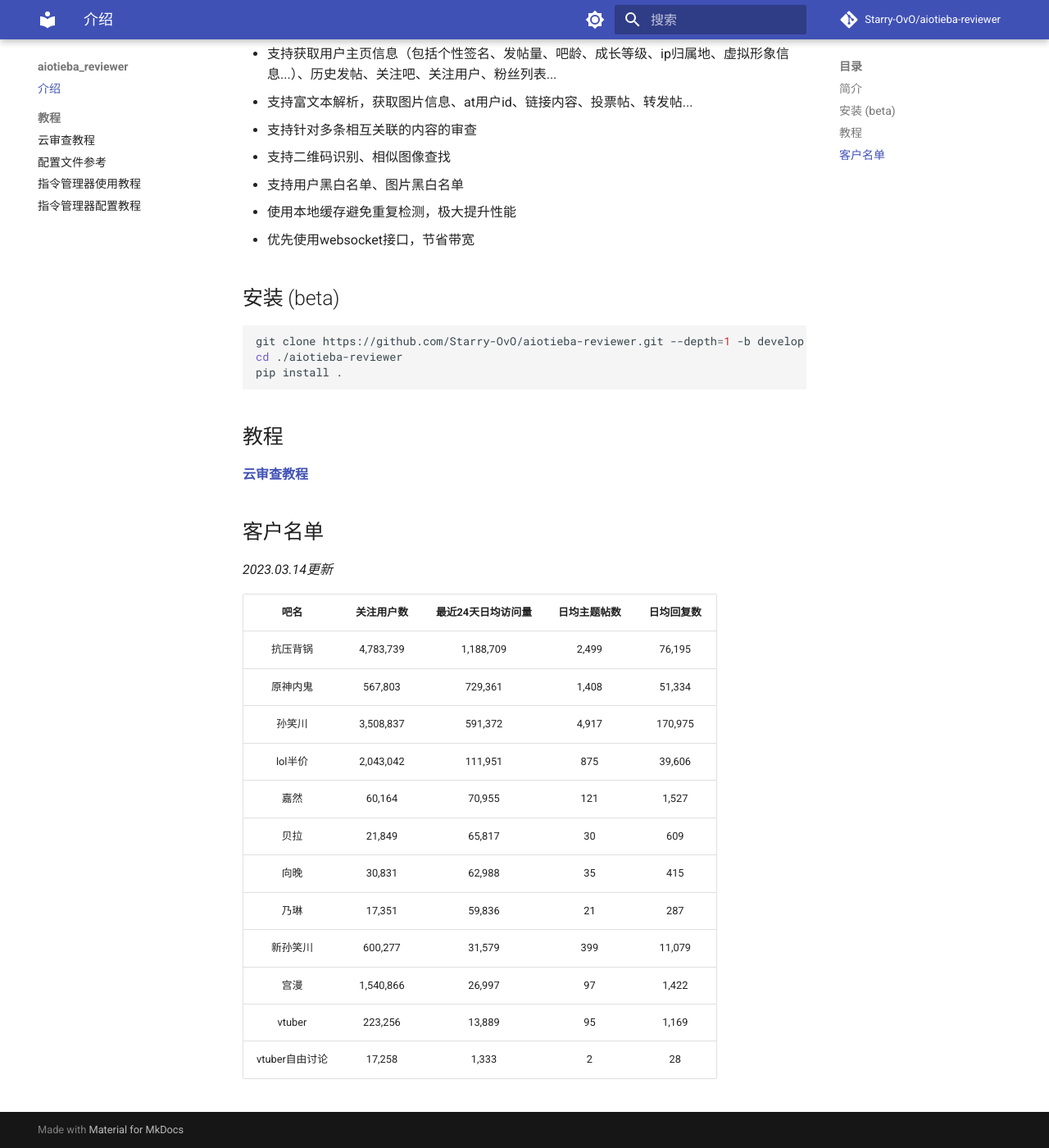
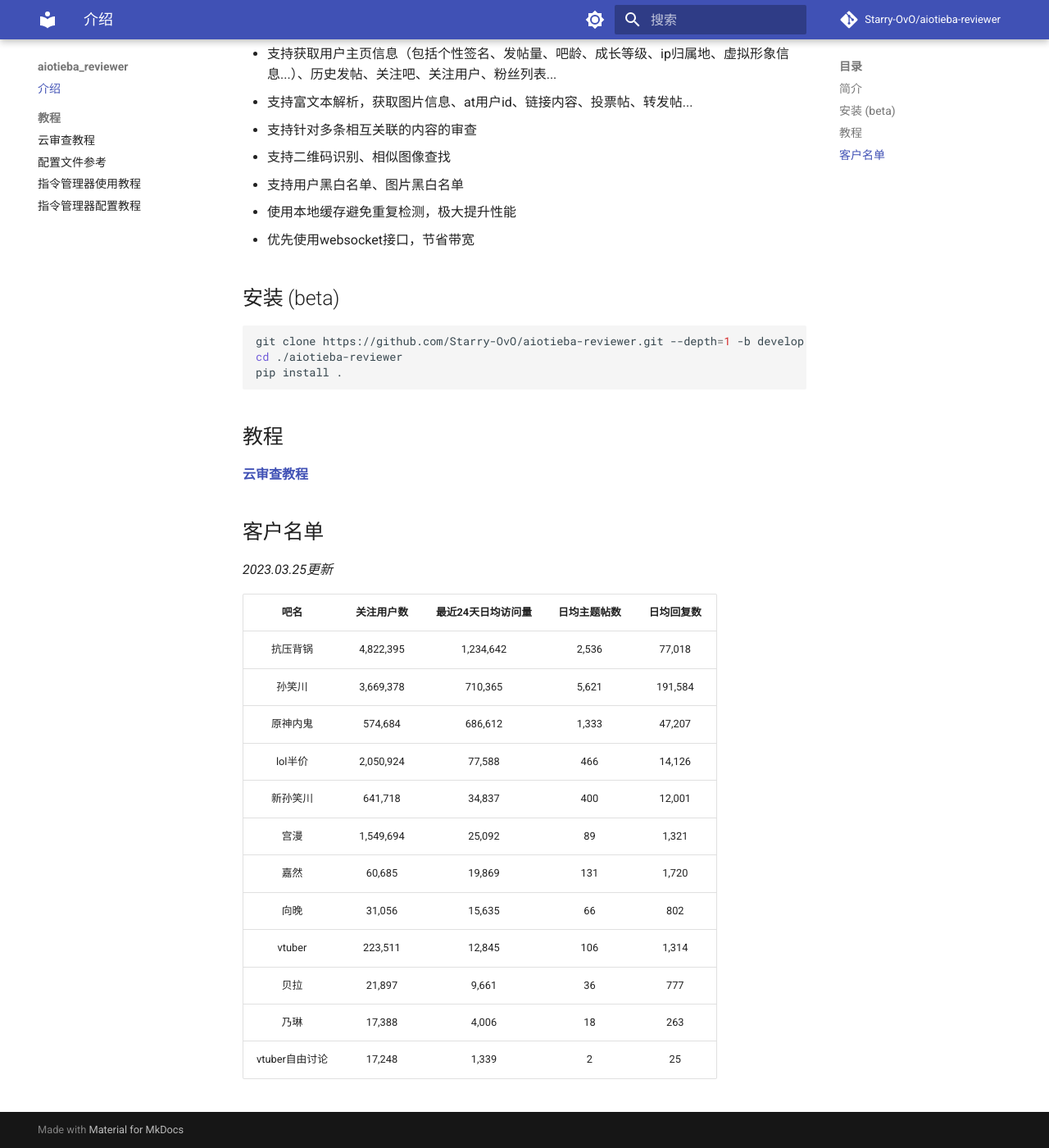
Before and after one commit to lumina37/aiotieba-reviewer, an MkDocs documentation site: the page built from docs/index.md, in a window 1280 px wide and 1400 px high, scrolled down 253 px. Shown: the whole window at 82% size. Built offline with MkDocs 1.6.1 and Material for MkDocs 9.7.7, drawn with Linux system fonts in a browser that asks for light colours; comment, search, counter and statistics services are not loaded.

```diff
--- a/docs/index.md
+++ b/docs/index.md
@@ -25,19 +25,19 @@ pip install .
 
 ## 客户名单
 
-*2023.03.14更新*
+*2023.03.25更新*
 
 |      吧名      | 关注用户数 | 最近24天日均访问量 | 日均主题帖数 | 日均回复数 |
 | :------------: | :--------: | :----------------: | :----------: | :--------: |
-|    抗压背锅    | 4,783,739  |     1,188,709      |    2,499     |   76,195   |
-|    原神内鬼    |  567,803   |      729,361       |    1,408     |   51,334   |
-|     孙笑川     | 3,508,837  |      591,372       |    4,917     |  170,975   |
-|    lol半价     | 2,043,042  |      111,951       |     875      |   39,606   |
-|      嘉然      |   60,164   |       70,955       |     121      |   1,527    |
-|      贝拉      |   21,849   |       65,817       |      30      |    609     |
-|      向晚      |   30,831   |       62,988       |      35      |    415     |
-|      乃琳      |   17,351   |       59,836       |      21      |    287     |
-|    新孙笑川    |  600,277   |       31,579       |     399      |   11,079   |
-|      宫漫      | 1,540,866  |       26,997       |      97      |   1,422    |
-|     vtuber     |  223,256   |       13,889       |      95      |   1,169    |
-| vtuber自由讨论 |   17,258   |       1,333        |      2       |     28     |
+|    抗压背锅    | 4,822,395  |     1,234,642      |    2,536     |   77,018   |
+|     孙笑川     | 3,669,378  |      710,365       |    5,621     |  191,584   |
+|    原神内鬼    |  574,684   |      686,612       |    1,333     |   47,207   |
+|    lol半价     | 2,050,924  |       77,588       |     466      |   14,126   |
+|    新孙笑川    |  641,718   |       34,837       |     400      |   12,001   |
+|      宫漫      | 1,549,694  |       25,092       |      89      |   1,321    |
+|      嘉然      |   60,685   |       19,869       |     131      |   1,720    |
+|      向晚      |   31,056   |       15,635       |      66      |    802     |
+|     vtuber     |  223,511   |       12,845       |     106      |   1,314    |
+|      贝拉      |   21,897   |       9,661        |      36      |    777     |
+|      乃琳      |   17,388   |       4,006        |      18      |    263     |
+| vtuber自由讨论 |   17,248   |       1,339        |      2       |     25     |
```
Also changed, not shown: README.md (+13 -13 lines).
